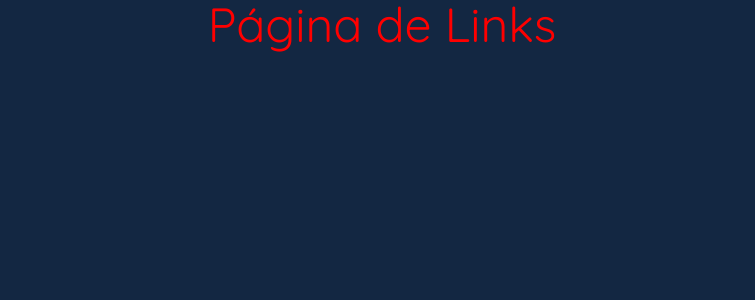
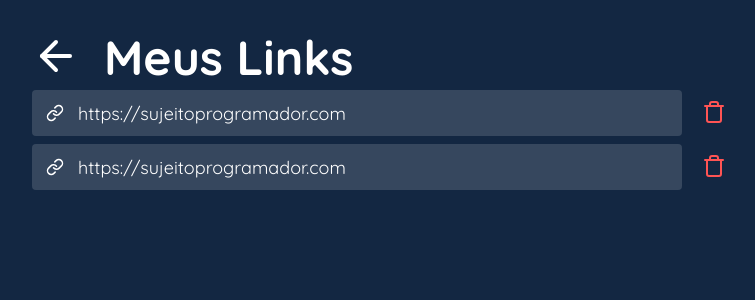
Before and after one commit to icaroregis/my_link_reactjs, a React (Create React App) app: page /links in a window 1280 px wide. Shown: the top 300 px of the page, without its empty margins (258-1013 px from the left). Built offline with nearby package versions, Linux system fonts and the light colour scheme.

Commit message:
criação de novos componentes

```diff
--- /dev/null
+++ b/src/components/Menu/Menu.js
@@ -0,0 +1,26 @@
+import React from 'react';
+import { GoMarkGithub } from 'react-icons/go';
+import { AiFillLinkedin } from 'react-icons/ai';
+import { Link } from 'react-router-dom';
+import './style.css';
+
+export default function Menu() {
+  return (
+    <div className="menu">
+      <a
+        className="social"
+        href="https://www.linkedin.com/in/icaroregisalmeida/"
+      >
+        <AiFillLinkedin size={24} color="#fff" />
+      </a>
+
+      <a className="social" href="https://github.com/icaroregis">
+        <GoMarkGithub size={24} color="#fff" />
+      </a>
+
+      <Link className="menu-item" to="/links">
+        Meus Links
+      </Link>
+    </div>
+  );
+}
--- /dev/null
+++ b/src/components/Menu/style.css
@@ -0,0 +1,24 @@
+.menu {
+  position: absolute;
+  top: 20px;
+  right: 10%;
+  display: flex;
+  align-items: center;
+}
+
+.menu a {
+  text-decoration: none;
+}
+
+.social {
+  margin-right: 14px;
+  align-items: center;
+}
+
+.menu-item {
+  color: #000;
+  background-color: #fff;
+  padding: 12px 24px;
+  border-radius: 4px;
+  font-weight: 900;
+}
--- /dev/null
+++ b/src/pages/Error/Error.js
@@ -0,0 +1,15 @@
+import React from 'react';
+import { Link } from 'react-router-dom';
+import NotFound from '../../assets/notfound.png';
+import './style.css';
+
+export default function Error() {
+  return (
+    <div className="container-error">
+      <img src={NotFound} alt="" />
+      <h1>Página não encontrada</h1>
+
+      <Link to="/">Voltar para home</Link>
+    </div>
+  );
+}
--- /dev/null
+++ b/src/pages/Error/style.css
@@ -0,0 +1,51 @@
+.container-error {
+  width: 100%;
+  height: 100vh;
+  display: flex;
+  justify-content: center;
+  align-items: center;
+  flex-direction: column;
+  animation: lettersShape 1.5s;
+}
+
+@keyframes lettersShape {
+  10%,
+  90% {
+    transform: translate3d(-1px, 0, 0);
+  }
+
+  20%,
+  80% {
+    transform: translate3d(-2px, 0, 0);
+  }
+
+  30%,
+  50%,
+  70% {
+    transform: translate3d(-4px, 0, 0);
+  }
+
+  40%,
+  60% {
+    transform: translate3d(4px, 0, 0);
+  }
+}
+
+.container-error img {
+  max-width: 300px;
+  margin: 24px 0;
+}
+
+.container-error h1 {
+  color: #fff;
+}
+
+.container-error a {
+  color: #132742;
+  background-color: #fff;
+  text-decoration: none;
+  padding: 12px 18px;
+  border-radius: 4px;
+  margin: 14px 0;
+  font-weight: 900;
+}
--- a/src/pages/Home/Home.js
+++ b/src/pages/Home/Home.js
@@ -1,9 +1,17 @@
-import React from 'react';
+import React, { useState } from 'react';
 import { FiLink } from 'react-icons/fi';
 import Logo from '../../assets/Logo.png';
+import Menu from '../../components/Menu/Menu';
 import './style.css';
 
 export default function Home() {
+  const [link, setLink] = useState('');
+
+  function handleShortLink(e) {
+    e.preventDefault();
+    alert(link);
+  }
+
   return (
     <div className="container-home">
       <div className="logo-home">
@@ -15,14 +23,20 @@
           <div className="input-home">
             <FiLink className="icon-home" size={24} color="#fff" />
             <input
+              value={link}
+              onChange={({ target }) => setLink(target.value)}
               className="input-this"
               type="text"
               placeholder="Cole seu link aqui"
             />
           </div>
 
-          <button className="button-home">Gerar link</button>
+          <button onClick={(e) => handleShortLink(e)} className="button-home">
+            Gerar link
+          </button>
         </div>
+
+        <Menu />
       </div>
     </div>
   );
--- a/src/pages/Links/Links.js
+++ b/src/pages/Links/Links.js
@@ -1,10 +1,38 @@
 import React from 'react';
+import { FiArrowLeft, FiLink, FiTrash } from 'react-icons/fi';
+import { Link } from 'react-router-dom';
 import './style.css';
 
 export default function Links() {
   return (
-    <div>
-      <div className="LinksDiv">Página de Links</div>
+    <div className="links-container">
+      <div className="links-header">
+        <Link to="/">
+          <FiArrowLeft size={48} color="#fff" />
+        </Link>
+
+        <h1 className="title-links">Meus Links</h1>
+      </div>
+
+      <div className="links-items">
+        <button className="link">
+          <FiLink className="icon-items" size={18} color="#fff" />
+          https://sujeitoprogramador.com
+        </button>
+        <button className="link-delete">
+          <FiTrash size={24} color="#ff5454" />
+        </button>
+      </div>
+
+      <div className="links-items">
+        <button className="link">
+          <FiLink className="icon-items" size={18} color="#fff" />
+          https://sujeitoprogramador.com
+        </button>
+        <button className="link-delete">
+          <FiTrash size={24} color="#ff5454" />
+        </button>
+      </div>
     </div>
   );
 }
--- a/src/pages/Links/style.css
+++ b/src/pages/Links/style.css
@@ -1,4 +1,80 @@
-.LinksDiv {
-  color: red;
+.links-container {
+  max-width: 1120px;
+  margin-top: 32px;
+  margin-left: auto;
+  margin-right: auto;
+}
+
+.links-header {
+  display: flex;
+  justify-content: flex-start;
+  align-items: center;
+}
+
+.title-links {
+  font-weight: 700;
   font-size: 3rem;
+  margin-left: 1.5rem;
+  color: #fff;
 }
+
+.links-items {
+  width: 700px;
+  display: flex;
+  align-items: center;
+  margin-top: 8px;
+}
+
+.links-items:last-child {
+  margin-bottom: 18px;
+}
+
+.link {
+  border: none;
+  width: 100%;
+  min-width: 80%;
+  border-radius: 4px;
+  height: 46px;
+  background-color: rgb(255, 255, 255, 0.15);
+  margin-right: 14px;
+  display: flex;
+  align-items: center;
+  padding: 0 14px;
+  font-size: 18px;
+  font-weight: 400;
+  color: #fff;
+}
+
+.link {
+  white-space: nowrap;
+  overflow: hidden;
+  text-overflow: ellipsis;
+}
+
+.icon-items {
+  margin-right: 14px;
+}
+
+.link-delete {
+  border: none;
+  background-color: transparent;
+}
+
+@media (max-width: 738px) {
+  .links-container {
+    width: 90%;
+    padding-left: 1rem;
+  }
+
+  .links-items {
+    width: 100%;
+  }
+
+  .link {
+    width: 100%;
+  }
+
+  .title-links {
+    font-size: 2rem;
+  }
+}
--- a/src/routes/RoutesApp.js
+++ b/src/routes/RoutesApp.js
@@ -2,12 +2,14 @@
 import { Route, Routes } from 'react-router-dom';
 import Home from '../pages/Home/Home';
 import Links from '../pages/Links/Links';
+import Error from '../pages/Error/Error';
 
 export default function RoutesApp() {
   return (
     <Routes>
       <Route path="/" element={<Home />} />
       <Route path="/links" element={<Links />} />
+      <Route path="*" element={<Error />} />
     </Routes>
   );
 }
```
Also changed, not shown: src/components/ModalLinkItem/ModalLinkItem.js (added, +10 -0 lines), src/components/ModalLinkItem/style.css (added).
